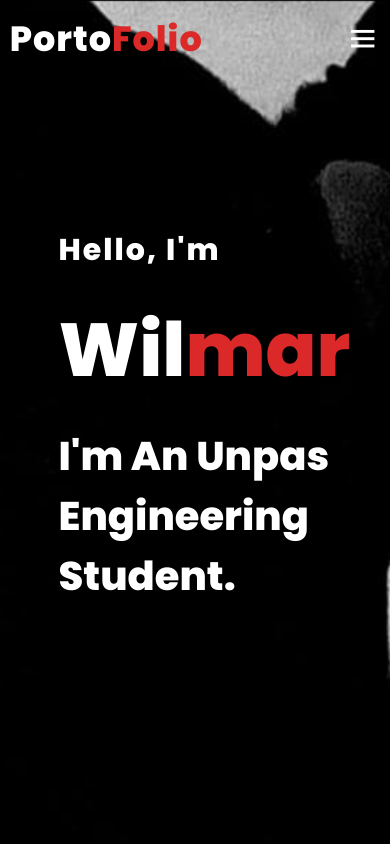
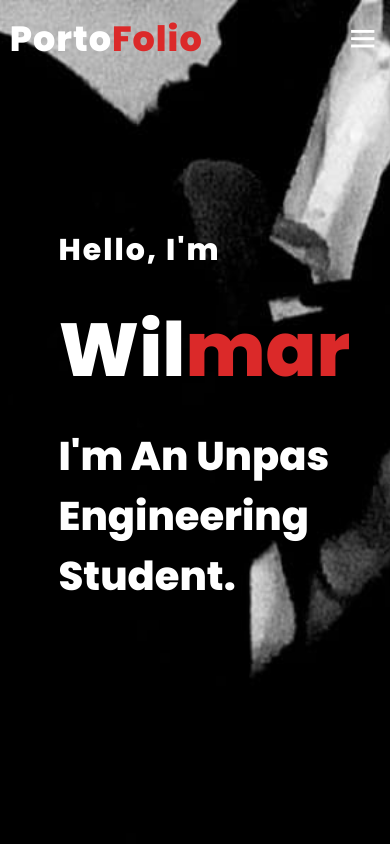
Before and after one commit to siwilmarr/itw2023_project1_233040050, a plain HTML site: page index.html in a window 390 px wide. Shown: the top 844 px of the page. Drawn offline with nearby package versions, Linux system fonts and the light colour scheme.

Commit message:
Portofolio

```diff
--- a/style.css
+++ b/style.css
@@ -485,6 +485,11 @@ form textarea {
     overflow-x: hidden;
   }
 
+  .home {
+    background-size: cover;
+    background-position: center;
+  }
+
   .home-text h3 {
     font-size: 40px;
   }
@@ -506,7 +511,7 @@ form textarea {
 
   .home {
     background-size: cover;
-    background-position: 0 1px;
+    background-position: center;
   }
 
   .about {
@@ -594,7 +599,7 @@ form textarea {
 
   .home {
     background-size: cover;
-    background-position: -200px 1px;
+    background-position: center;
   }
 
   #menu-icon {
@@ -642,9 +647,8 @@ form textarea {
   }
 
   .home {
-    width: 100%;
     background-size: cover;
-    background-position: -300px 1px;
+    background-position: center;
   }
 
   .contact {
@@ -685,4 +689,10 @@ form textarea {
     width: 100%;
     overflow-x: hidden;
   }
+
+  .home {
+    width: 100%;
+    background-size: cover;
+    background-position: center;
+  }
 }
```
